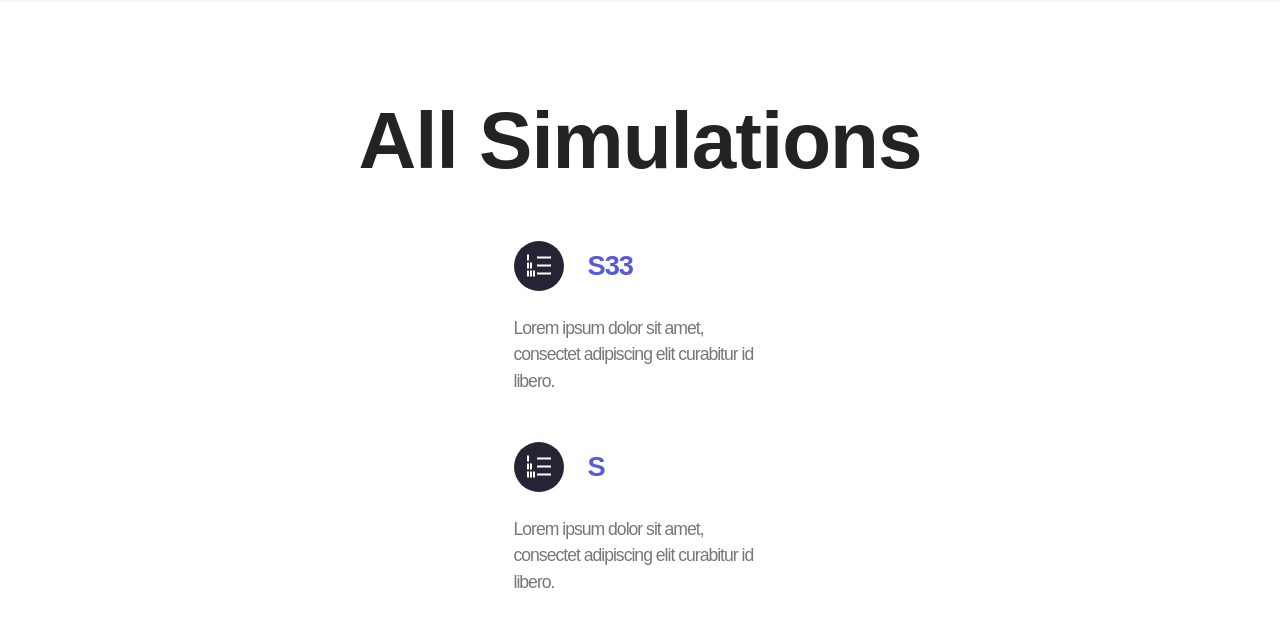
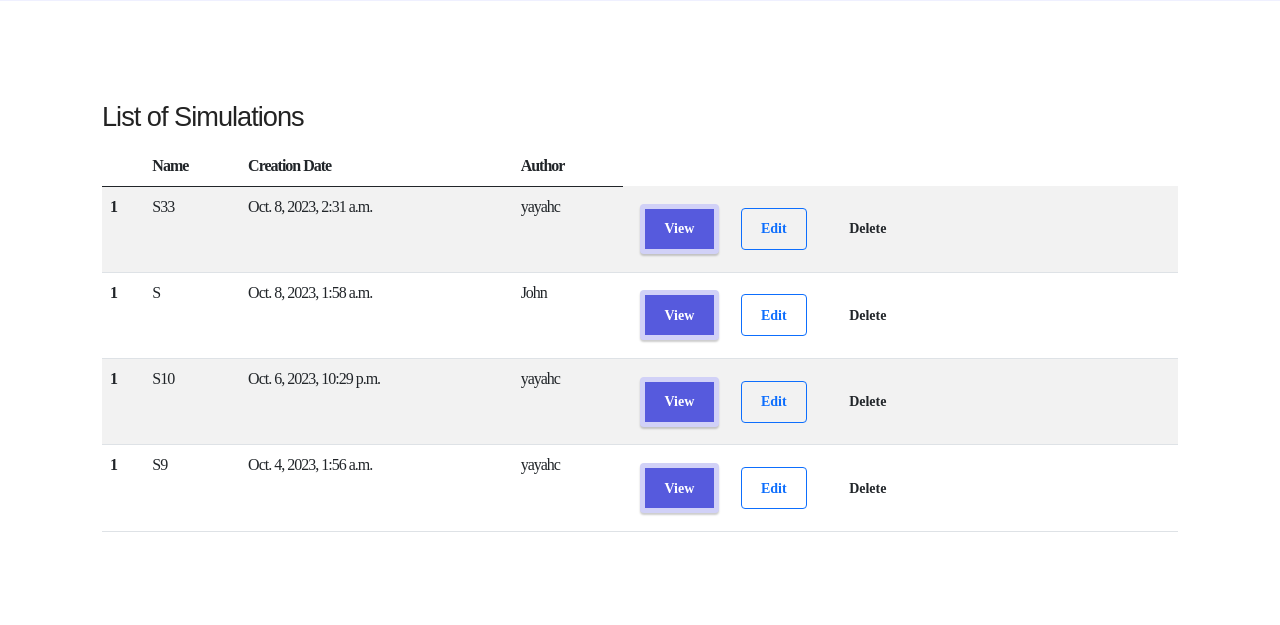
Before and after one commit to yayahc/bushfire, a Django app: page / in a window 1280 px wide. Shown: the part 688-1313 px from the top of the page. Run offline with Django 3.2, Linux system fonts and the light colour scheme; data comes from the database, SQL or seed files in the repository; both versions use the stored data as it was after the commit; some libraries are stand-ins or nearby versions; some web fonts are replaced.

Commit message:
base bst added

```diff
--- /dev/null
+++ b/media/S33/contour.txt
@@ -0,0 +1,4 @@
+Simulation Name: S33
+Created On: 2023-10-08 02:31:37.954466+00:00
+Updated On: 2023-10-08 02:31:37.954506+00:00
+User: yayahc
--- a/simulation/templates/simulation/simulations.html
+++ b/simulation/templates/simulation/simulations.html
@@ -28,38 +28,36 @@
 
 
 <div class="container">
-  <div class="row">
-      <div class="col-12 mb-5">
-
-          <h3 class="mbr-section-title mbr-fonts-style align-center display-1"><strong>All Simulations</strong></h3>
-
-      </div>
-  </div>
-  {% for i in page_obj %}
-  <div class="row">
-      <div class="card col-12 col-md-6 md-pb col-lg-3">
-          <a href="{% url 'detail_simulation' i.id %}">
-            <div class="card-wrapper">
-              <div class="card-box align-center">
-                  <div class="iconfont-wrapper">
-                      <span class="mbr-iconfont mobi-mbri-numbered-list mobi-mbri"></span>
-                  </div>
-                  <h5 class="card-title align-left mbr-fonts-style m-0 p-0 display-5">
-                      <strong>{{ i.name }}</strong></h5>
-
-              </div>
-              <p class="card-text align-left mbr-fonts-style pt-4 mb-0 display-4">Lorem ipsum dolor sit amet,
-                  consectet
-                  adipiscing elit curabitur id libero.</p>
-
-            </div>
-          </div>
-          </a>
-  </div>
-  <br><br>
-  {% endfor %}
-</div>
-</section>
+  <main role="main" class="flex-shrink-0">
+    <div class="container">
+        <h1 class="display-5">List of Simulations</h1>
+        <table class="table table-striped table-hover">
+            <thead>
+                <tr>
+                <th scope="col"></th>
+                <th scope="col">Name</th>
+                <th scope="col">Creation Date</th>
+                <th scope="col">Author</th>
+                </tr>
+            </thead>
+            <tbody>
+              {% for i in page_obj %}
+                <tr>
+                <th scope="row">1</th>
+                <td>{{ i.name }}</td>
+                <td>{{ i.created_on }}</td>
+                <td>{{ i.user }}</td>
+                <td>
+                    <a href="view.html"><button class="btn btn-primary btn-sm">View</button></a>
+                    <a href="edit.html"><button class="btn btn-outline-primary btn-sm">Edit</button></a>
+                    <button class="btn btn-sm">Delete</button>
+                </td>
+              </tr>
+              {% endfor %}
+              </tbody>
+        </table>
+    </div>
+</main>
 
 <section data-bs-version="5.1" class="features2 cid-tjRueDYDTq" id="features02-3">
 
```
Also changed, not shown: media/S33/climat.csv (added, +21 -0 lines), media/S33/eclosion.csv (added, +8 -0 lines), media/S33/vegetation.csv (added, +15 -0 lines), db.sqlite3.
